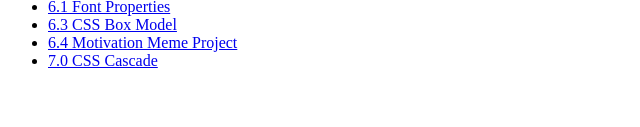
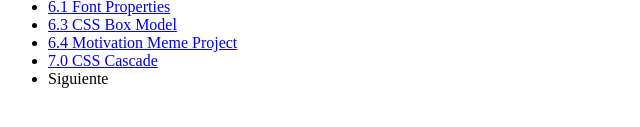
Before and after one commit to wallkn/Pruebas-css, a plain HTML site: page index.html in a window 1280 px wide. Shown: the part 165-292 px from the top of the page, 0-640 px from the left. Drawn offline with Linux system fonts and the light colour scheme; files that its build step writes are made by us from their sources.

Commit message:
Update index.html

```diff
--- a/index.html
+++ b/index.html
@@ -16,6 +16,7 @@
       <li><a href="./6.3%20CSS%20Box%20Model/">6.3 CSS Box Model</a></li>
       <li><a href="./6.4%20Motivation%20Meme%20Project/">6.4 Motivation Meme Project</a></li>
       <li><a href="./7.0+CSS+Cascade/">7.0 CSS Cascade</a></li>
+      <li><a>Siguiente</a></li>
     </ul>
 
   </body>
```
